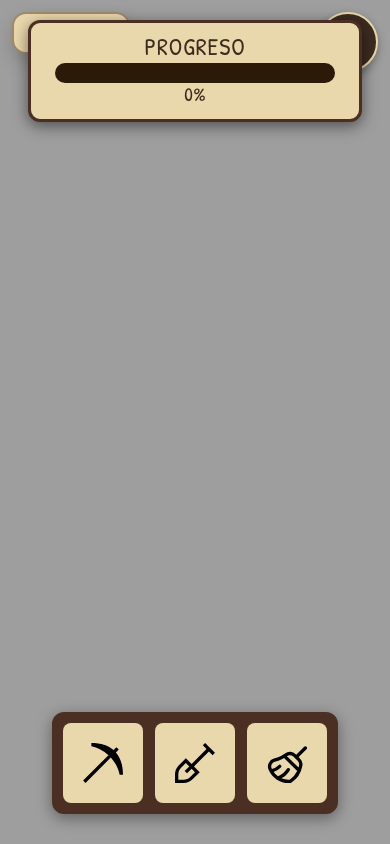
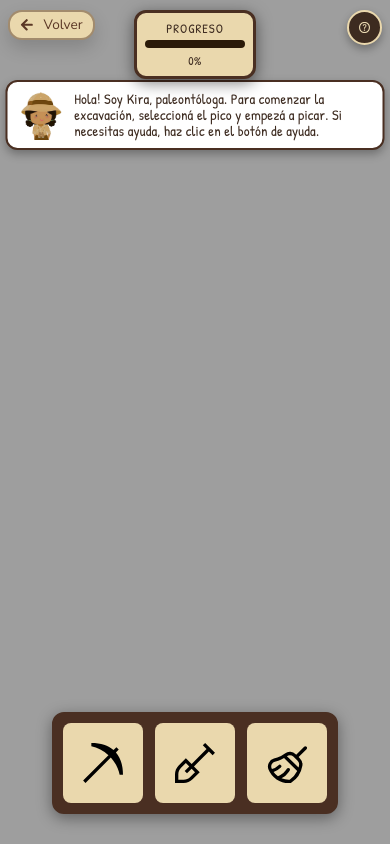
Before and after one commit to agusti03/caminando-web, a React (Vite) app: page / in a window 390 px wide. Both pictures are taken after a click on the button "Realizar excavación". Built offline with nearby package versions, Linux system fonts and the light colour scheme.

Commit message:
hago pantalla excavación más responsive

```diff
--- a/src/pages/Excavacion.css
+++ b/src/pages/Excavacion.css
@@ -128,22 +128,128 @@
   z-index: 50;
 }
 
-@media (max-width: 720px) {
-  .excavacion-page .btn-volver {
-    position: absolute;
-    top: 12px;
-    left: 12px;
-    margin-bottom: 0;
-    font-size: 1.1rem;
-  }
+.kira-guia {
+  display: none; /* Oculto por defecto, se activa en media queries */
 }
 
-@media (max-width: 720px) {
+@media (max-width: 768px) {
+  .excavacion-page .btn-volver {
+    top: 10px;
+    left: 8px;
+    font-size: 0.85rem;
+    padding: 6px 10px;
+  }
+
   .btn-ayuda {
-    top: 12px;
-    right: 12px;
-    width: 60px;
-    height: 60px;
+    top: 10px;
+    right: 8px;
+    width: 35px;
+    height: 35px;
+  }
+
+  .progreso-limpieza {
+    top: 10px; /* Misma altura que los botones */
+    padding: 4px 8px;
+    min-width: 100px;
+    width: fit-content;
+  }
+
+  .progreso-label {
+    font-size: 0.8rem;
+    margin-bottom: 0;
+  }
+
+  .barra-progreso {
+    height: 8px;
+  }
+
+  .progreso-porcentaje {
+    font-size: 0.75rem;
+  }
+
+  .kira-guia {
+    display: flex;
+    flex-direction: row-reverse;
+    position: absolute;
+    top: 80px; /* Bajado para evitar solapamiento con la barra de progreso */
+    left: 50%;
+    transform: translateX(-50%);
+    width: 90%;
+    background-color: #fff;
+    border: 2px solid #4a2f22;
+    border-radius: 12px;
+    padding: 8px 12px;
+    align-items: center;
+    gap: 12px;
+    z-index: 55;
+    animation: none;
+    box-shadow: 0 4px 10px rgba(0,0,0,0.3);
+  }
+
+  .kira-img {
+    height: 50px;
+    filter: none;
+  }
+
+  .herramienta-btn {
+    width: 30px;
+    height: 30px;
+  }
+
+  .herramientas-contenedor {
+    bottom: 10px;
+    padding: 3px;
+    gap: 4px;
+  }
+
+  .globo-texto {
+    background: transparent;
+    border: none;
+    padding: 0;
+    margin: 0;
+    box-shadow: none;
+    flex: 1;
+  }
+
+  .globo-texto::after {
+    display: none;
+  }
+
+  .globo-texto p {
+    font-family: 'Patrick Hand', cursive !important;
+    color: #3d2b20 !important;
+    font-size: 0.9rem;
+    text-align: left;
+    line-height: 1.1;
+  }
+
+  /* Modal de Ayuda Responsive */
+  .modal-contenido {
+    padding: 18px;
+    border-width: 3px;
+    max-height: 85vh;
+    overflow-y: auto;
+  }
+
+  .modal-contenido h2 {
+    font-size: 1.5rem;
+    margin-bottom: 12px;
+  }
+
+  .modal-contenido p,
+  .modal-contenido ul {
+    font-size: 0.95rem;
+    margin-bottom: 10px;
+  }
+
+  .modal-contenido ul {
+    padding-left: 20px;
+  }
+
+  .modal-cerrar-btn {
+    padding: 8px 16px;
+    font-size: 1rem;
+    margin-top: 10px;
   }
 }
 
@@ -157,10 +263,6 @@
   height: auto;
   z-index: 5; /* Por debajo de todos los canvas */
   pointer-events: none;
-}
-
-.kira-guia {
-  display: none; /* Oculto por defecto en móviles */
 }
 
 @media (min-width: 1024px) {
--- a/src/pages/Excavacion.jsx
+++ b/src/pages/Excavacion.jsx
@@ -139,6 +139,9 @@ function Excavacion({ onBack }) {
     const x = (clientX - rect.left) * (currentCanvas.width / rect.width);
     const y = (clientY - rect.top) * (currentCanvas.height / rect.height);
 
+    const isSmallScreen = window.innerWidth < 768;
+    const effectiveSize = isSmallScreen ? tool.size * 0.4 : tool.size;
+
     // Lógica de "bloqueo": solo permitir excavar si la capa superior ya está transparente en este punto
     if (tool.layer < 3) {
       const canvasAbove = canvasRefs[tool.layer + 1].current;
@@ -153,7 +156,7 @@ function Excavacion({ onBack }) {
     // "Borrar" circulo
     ctx.globalCompositeOperation = 'destination-out';
     ctx.beginPath();
-    ctx.arc(x, y, tool.size, 0, Math.PI * 2);
+    ctx.arc(x, y, effectiveSize, 0, Math.PI * 2);
     ctx.fill();
 
     // Solo calculamos progreso si estamos limpiando la capa de arena (layer 1)
```
